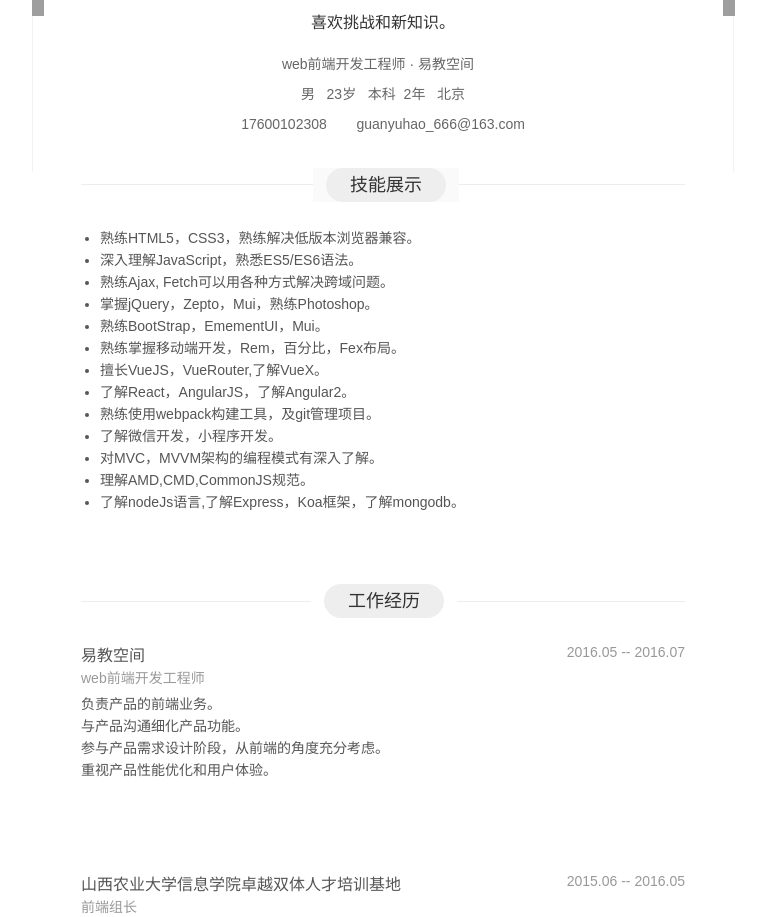
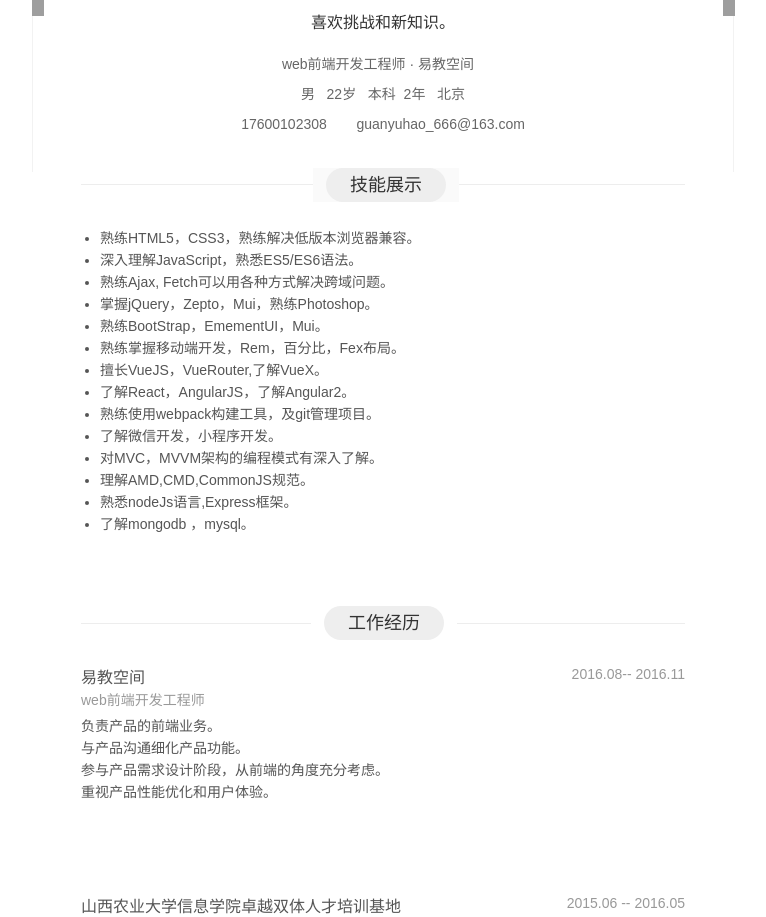
Before and after one commit to Guanyuhao/Chat, a website: page www/resume.html in a window 1280 px wide. Shown: the part 95-1012 px from the top of the page, without its empty margins (257-1023 px from the left). Drawn offline with Linux system fonts and the light colour scheme; grey boxes are pictures that could not be loaded.

Commit message:
:zap: Fix

```diff
--- a/www/resume.html
+++ b/www/resume.html
@@ -400,7 +400,7 @@ content:"...";
 								<!-- 否则根据用户是否是应届毕业生区分用户的身份 -->
 						</div>
 						<div class="info_t">
-							<span class="base_info"><i></i>男&nbsp;&nbsp;&nbsp;23岁&nbsp;&nbsp;&nbsp;本科
+							<span class="base_info"><i></i>男&nbsp;&nbsp;&nbsp;22岁&nbsp;&nbsp;&nbsp;本科
 							<span class="job_span">&nbsp;2年</span><span class="birth_span dn">1995.03年出生</span>&nbsp;&nbsp;&nbsp;北京</span>
 						</div>
 						<div class="info_b">
@@ -441,7 +441,8 @@ content:"...";
 <li><p>了解微信开发，小程序开发。 </p></li>
 <li><p>对MVC，MVVM架构的编程模式有深入了解。</p></li>
 <li><p>理解AMD,CMD,CommonJS规范。 </p></li>
-<li><p>了解nodeJs语言,了解Express，Koa框架，了解mongodb。</p></li>
+<li><p>熟悉nodeJs语言,Express框架。</p></li>
+<li><p>了解mongodb ，mysql。</p></li>
 </ul>
 							</div>
 						</div>
@@ -474,7 +475,7 @@ content:"...";
 										</div>
 									</div>
 									<div class="mr_content_r">
-										<span>2016.05 -- 2016.07</span>
+										<span>2016.08-- 2016.11</span>
 									</div>
 								</div>
 
@@ -492,7 +493,7 @@ content:"...";
 									<div class="mr_content_l">
 										<div class="l2">
 											<h4>山西农业大学信息学院卓越双体人才培训基地</h4>
-											<span>前端组长</span>
+											<span></span>
 										</div>
 									</div>
 									<div class="mr_content_r">
```
